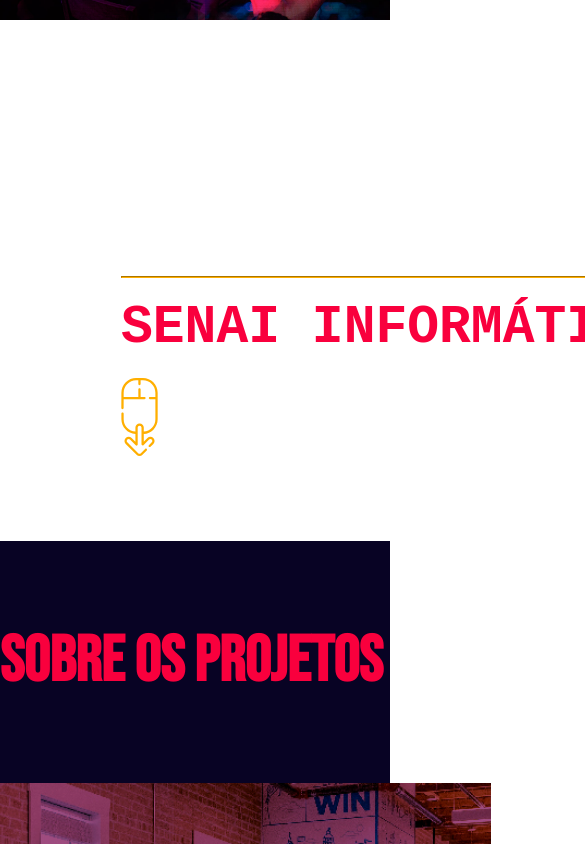
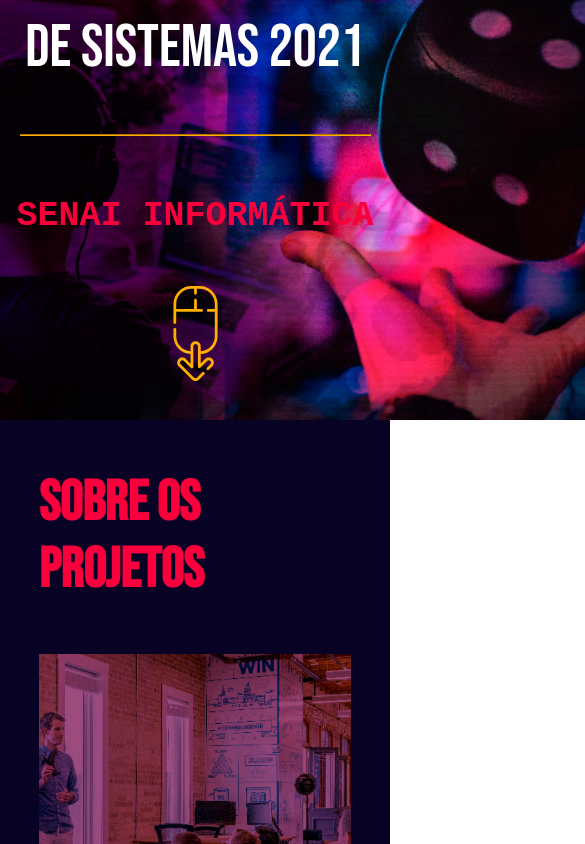
Before and after one commit to HugoSVitor/Landing-Page, a plain HTML site: page index.html in a window 390 px wide. Shown: the part 240-1084 px from the top of the page, 585 px wide, since content can reach past the window. Drawn offline with nearby package versions, Linux system fonts and the light colour scheme.

Commit message:
Finalizada aula dia 13 do 4 , css mobile

```diff
--- a/css.css/estilo.css
+++ b/css.css/estilo.css
@@ -228,3 +228,70 @@ footer span{
     font-size: 18px;
     font-style: normal;
 }
+
+@media(max-width:420px){
+    .container{
+        width: 80vw;
+    }
+    .container_banner{
+        width: auto;
+        height: 600px;
+        display: flex;
+        justify-content: center;
+    }
+    .fundo_banner{
+        width: auto;
+        height: 100%;
+    }
+    .box_conteudo_banner{
+        left: 0%;
+        align-items: center;
+        top: 120px;
+    }
+   h1{
+       width: 380px;
+        font-size: 60px;
+        width: 90%;
+        text-align: center;
+    }
+    hr{
+        width: 90%;
+        margin: 50px 0;
+    }
+    .box_conteudo_banner span{
+        font-size: 35px;
+        margin-top: 10px;
+        margin-bottom: 0px;
+    }
+    .box_conteudo_banner img{
+        width: 45px;
+        margin-top: 50px;
+    }
+    .container_projetos{
+        height: auto;
+    }
+    .box_projeto{
+        flex-direction: column;
+    }
+    .container_projetos h2{
+        font-size: 56px;
+        margin: 50px 0;
+    }
+    .img_box_projetos{
+        width: 80vw;
+    }
+    .box_participantes{
+        margin-top: 50px;
+        padding-bottom: 50px;
+    }
+    .box_projeto h3{
+        width: auto;
+        font-size: 37px;
+        margin: 50px 0;
+    }
+    .box_projeto p{
+        width: auto;
+        text-align: justify;
+    }
+
+ }
--- a/index.html
+++ b/index.html
@@ -27,7 +27,7 @@
             <div class="box_conteudo_banner">
                 <h1>desenvolvimento de sistemas 2021</h1>
                 <hr>
-                <span>senai informática</span>
+                <span class="span_banner">senai informática</span>
                 <img src="assets_/mouse.svg" alt="">
             </div>
         </section>
@@ -36,7 +36,7 @@
             <div class="container container_conteudo">
                 <h2>sobre os projetos</h2>
                 <div class="box_projeto">
-                    <img src="assets_/imagem-seção-sobre.png" alt="">
+                    <img class="img_box_projetos" src="assets_/imagem-seção-sobre.png" alt="">
                     <div class="box_participantes">
                         <span>participantes</span>
                         <h3>mais de 80 alunos organizados em 16 grupos</h3>
```
